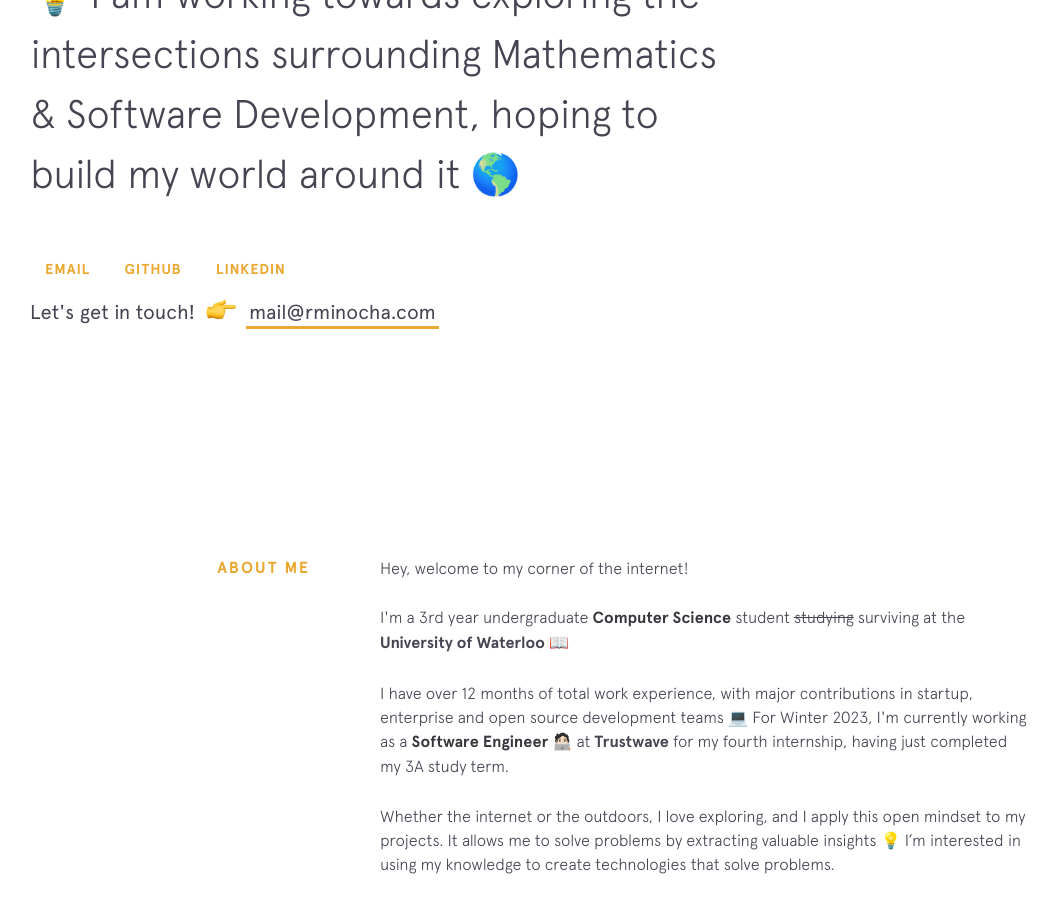
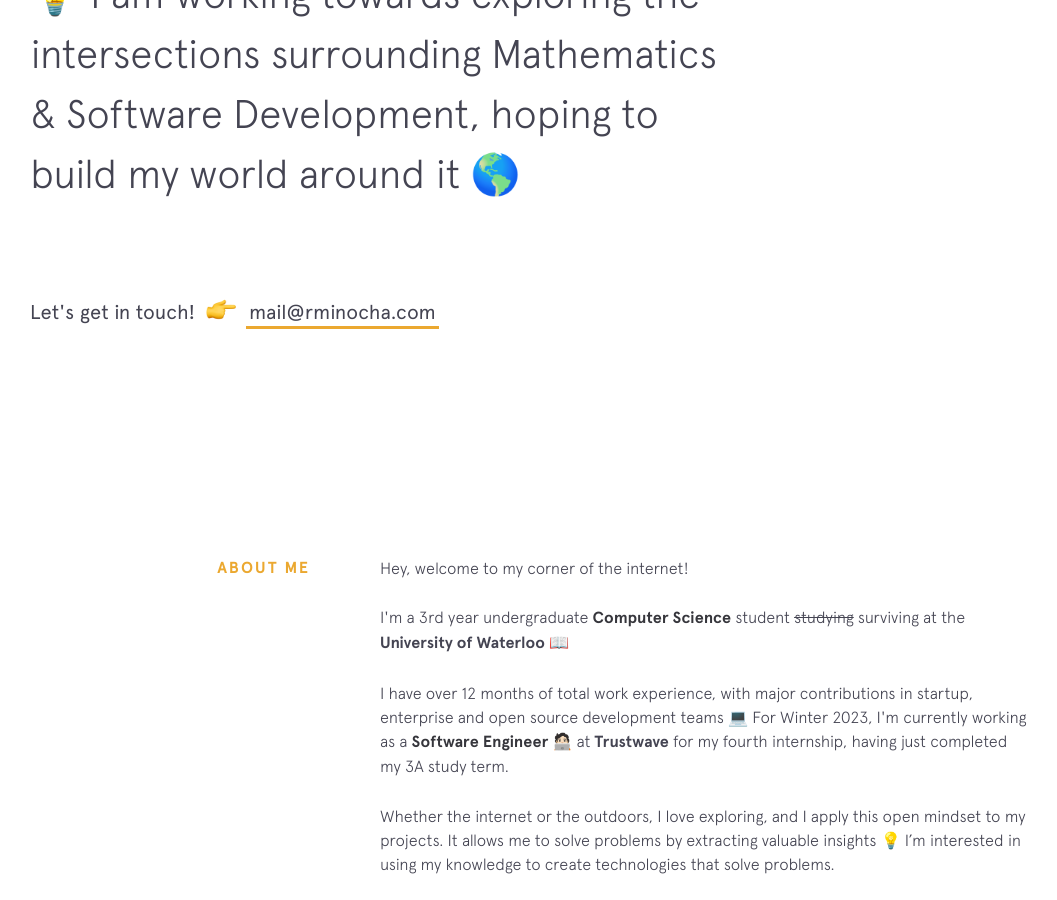
Before and after one commit to rohanxminocha/personal-website-v1, a Jekyll site: the page built from index.html, in a window 1280 px wide and 900 px high, scrolled down 444 px. Shown: the whole window, without its empty margins (70-1127 px from the left). Built offline with Jekyll 4.4.1, drawn with Linux system fonts in a browser that asks for light colours; nearby versions of some CDN libraries.

Commit message:
Update intro.html

```diff
--- a/_includes/intro.html
+++ b/_includes/intro.html
@@ -8,7 +8,6 @@
   <div class="footer__links">
     {% for link in site.social %}
     <a href="{{link.url}}" target="_blank" title="{{link.title}}">
-      <span class="text">{{link.title}}</span>
       <img src="{{site.baseurl}}/img/social/{{link.title}}.svg" alt="{{link.title}}">
     </a>
     {% endfor %}
```
